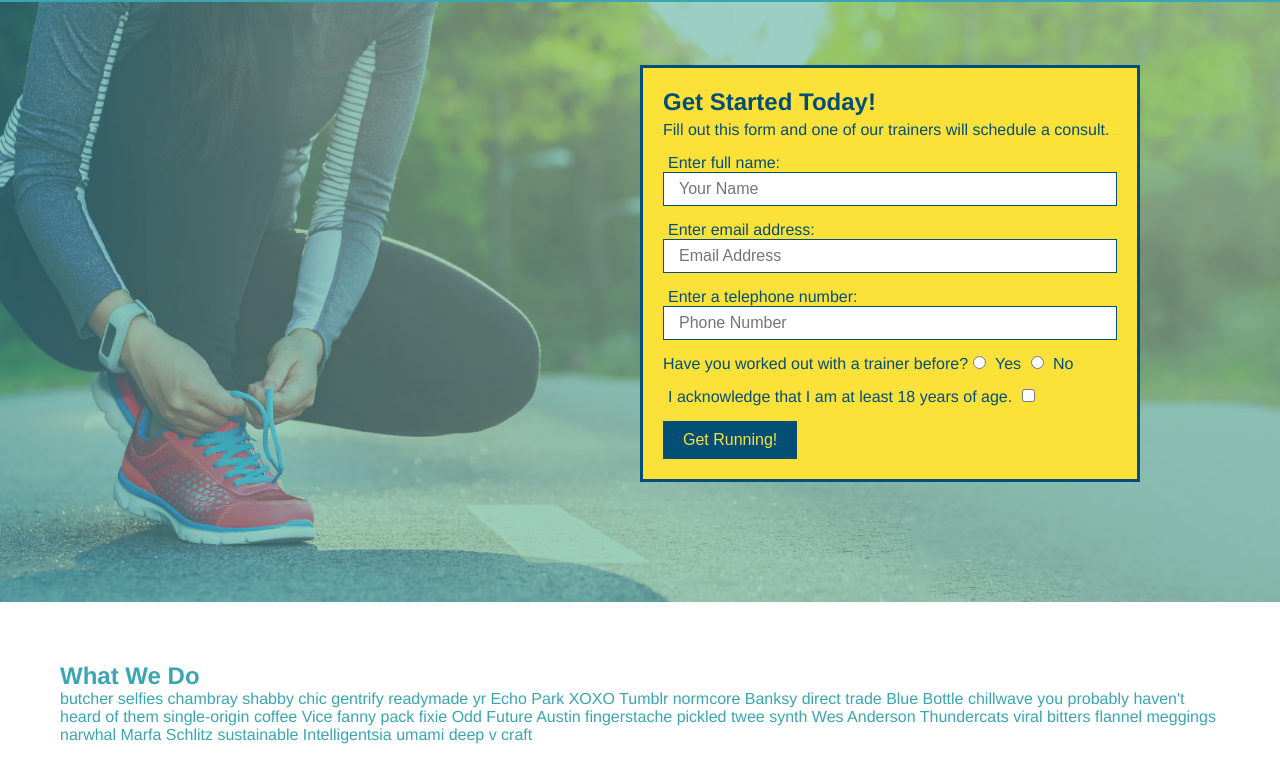
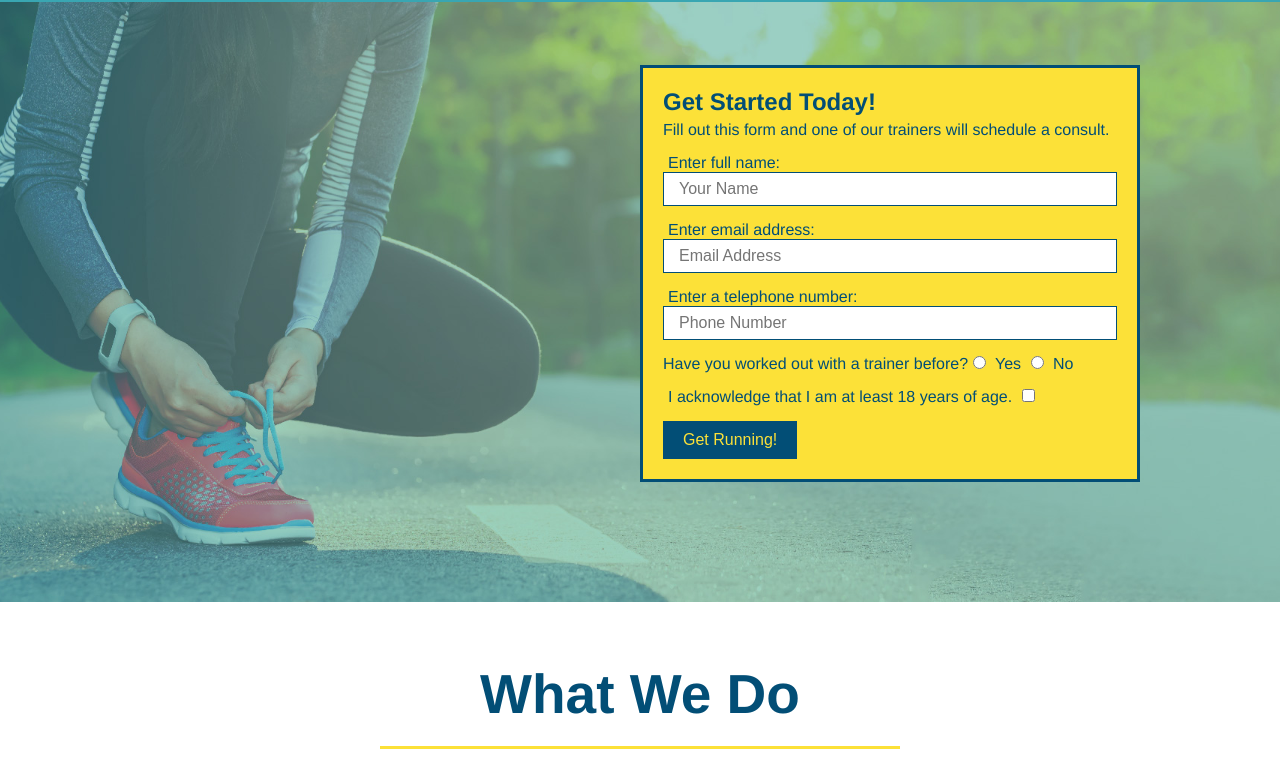
Before and after one commit to marcustherelius/run-buddy, a plain HTML site: page index.html in a window 1280 px wide. Shown: the part 80-861 px from the top of the page. Drawn offline with Linux system fonts and the light colour scheme.

Commit message:
style what we do section

```diff
--- a/assets/css/style.css
+++ b/assets/css/style.css
@@ -114,9 +114,31 @@ section {
 
 .hero-form button {
   color: #fce138;
-  background-color: #024e75;
+  background-color: #024e76;
   border: none;
   padding: 10px 20px;
   font-size: 16px;
 }
 /* HERO STYLES END */
+
+/* WHAT WE DO SECTION START */
+.intro {
+  text-align: center;
+}
+
+.intro h2 {
+  font-size: 55px;
+  color: #024e76;
+  margin-bottom: 35px;
+  padding: 0 100px 20px 100px;
+  border-bottom: 3px solid #fce138;
+  display: inline-block;
+}
+
+.intro p {
+  line-height: 1.7;
+  color: #39a6b2;
+  width: 80%;
+  font-size: 20px;
+  margin: 0 auto;
+}
--- a/index.html
+++ b/index.html
@@ -85,7 +85,7 @@
     <!-- end hero -->
 
     <!-- "what we do" section -->
-    <section id="what-we-do">
+    <section id="what-we-do" class="intro">
       <h2>What We Do</h2>
       <p>
         butcher selfies chambray shabby chic gentrify readymade yr Echo Park
```
